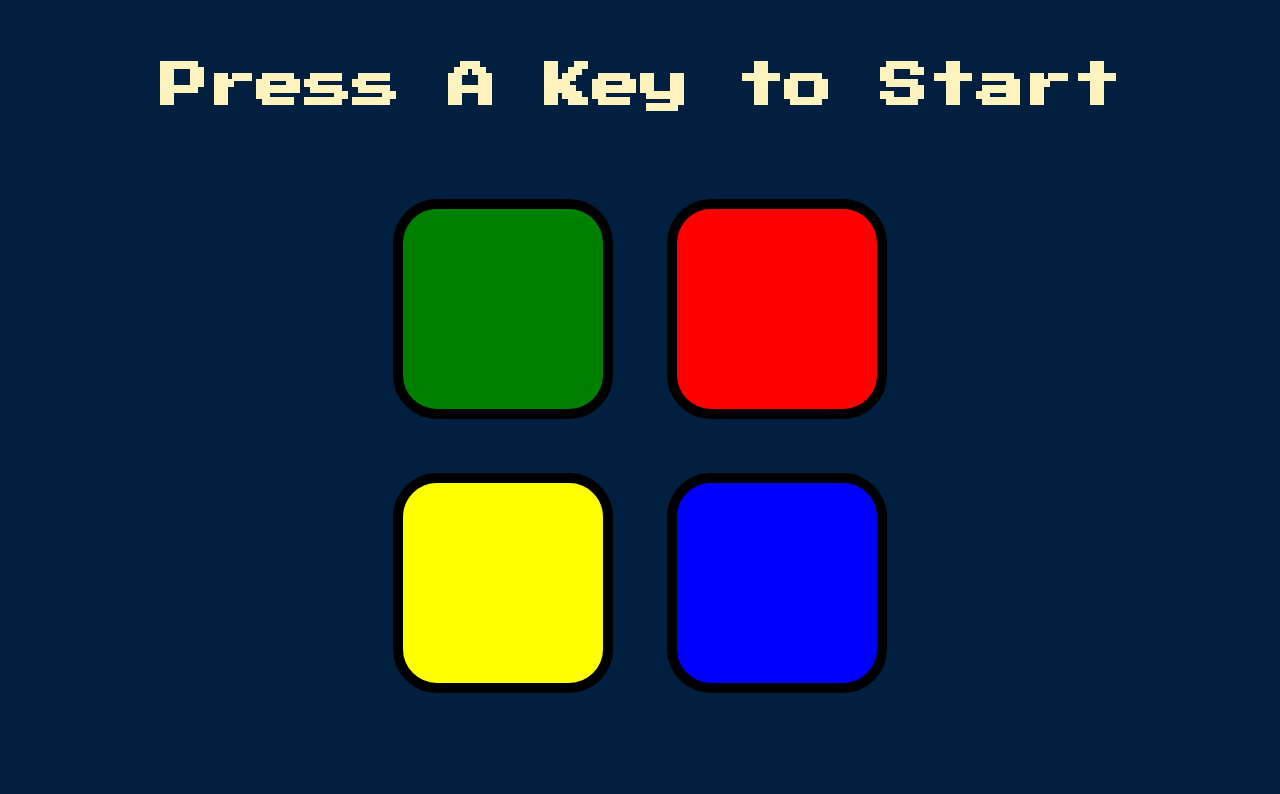
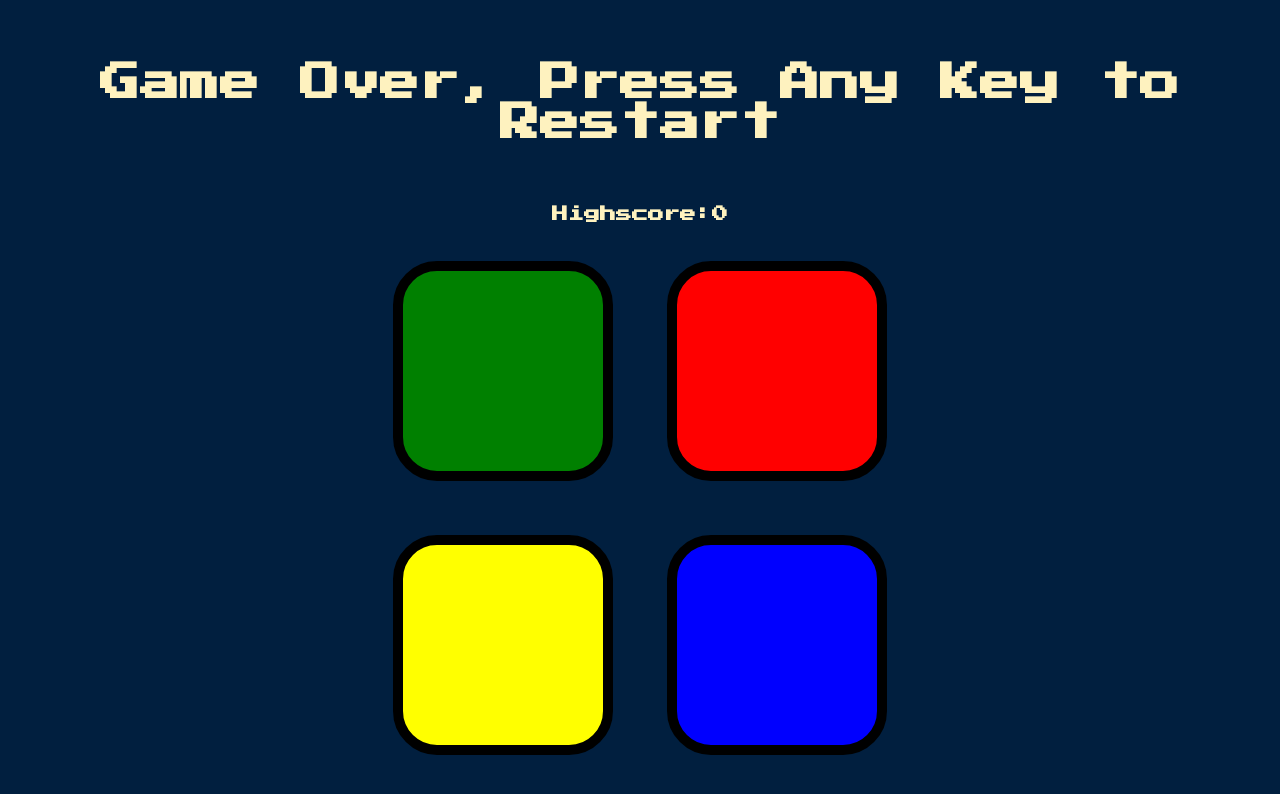
Before and after one commit to tricksap/Simon-Game, a plain HTML site: page index.html in a window 1280 px wide. Both pictures are taken after a click on the element 503 px from the left and 309 px from the top of the page. Drawn offline with nearby package versions, Linux system fonts and the light colour scheme.

Commit message:
add highScore Program is finished

```diff
--- a/game.js
+++ b/game.js
@@ -3,6 +3,16 @@ var gamePattern = [];
 var userClickedPattern= [];
 var gameStart= false;
 var level = 0;
+var high = 0
+function highScore(){
+
+    if (level > high){
+        high = level - 1;
+    }
+    $("#high-score").text("Highscore:"+ high);
+
+
+}
 
 
 
@@ -19,10 +29,23 @@ function checkAnswer(currentLevel){
         }
     }
     else{
-        console.log("wrong")
+        playSound("wrong")
+        $("body").addClass("game-over")
+
+        setTimeout(function(){
+            $("body").removeClass("game-over");
+        },200)
+    $("#level-title").text("Game Over, Press Any Key to Restart");
+    highScore()
+    startOver();
     }
 }
 
+function startOver(){
+    level=0;
+    gamePattern=[];
+    gameStart=false;
+}
 
 $(document).keypress(function(){
     if (!gameStart){
--- a/index.html
+++ b/index.html
@@ -10,6 +10,7 @@
 
 <body>
   <h1 id="level-title">Press A Key to Start</h1>
+  <h2 id="high-score">highscrore:</h2>
   <div class="container">
     <div lass="row">
 
@@ -20,6 +21,7 @@
       <div type="button" id="red" class="btn red">
 
       </div>
+
     </div>
 
     <div class="row">
--- a/styles.css
+++ b/styles.css
@@ -1,20 +1,25 @@
 body {
   text-align: center;
-  background-color: #011F3F;
+  background-color: #011f3f;
 }
 
 #level-title {
-  font-family: 'Press Start 2P', cursive;
-  font-size: 3rem;
-  margin:  5%;
-  color: #FEF2BF;
+  font-family: "Press Start 2P", cursive;
+  font-size: 2.5rem;
+  margin: 5%;
+  color: #fef2bf;
+}
+
+#high-score {
+  font-family: "Press Start 2P", cursive;
+  font-size: 1rem;
+  color: #fef2bf;
 }
 
 .container {
   display: block;
   width: 50%;
   margin: auto;
-
 }
 
 .btn {
```
